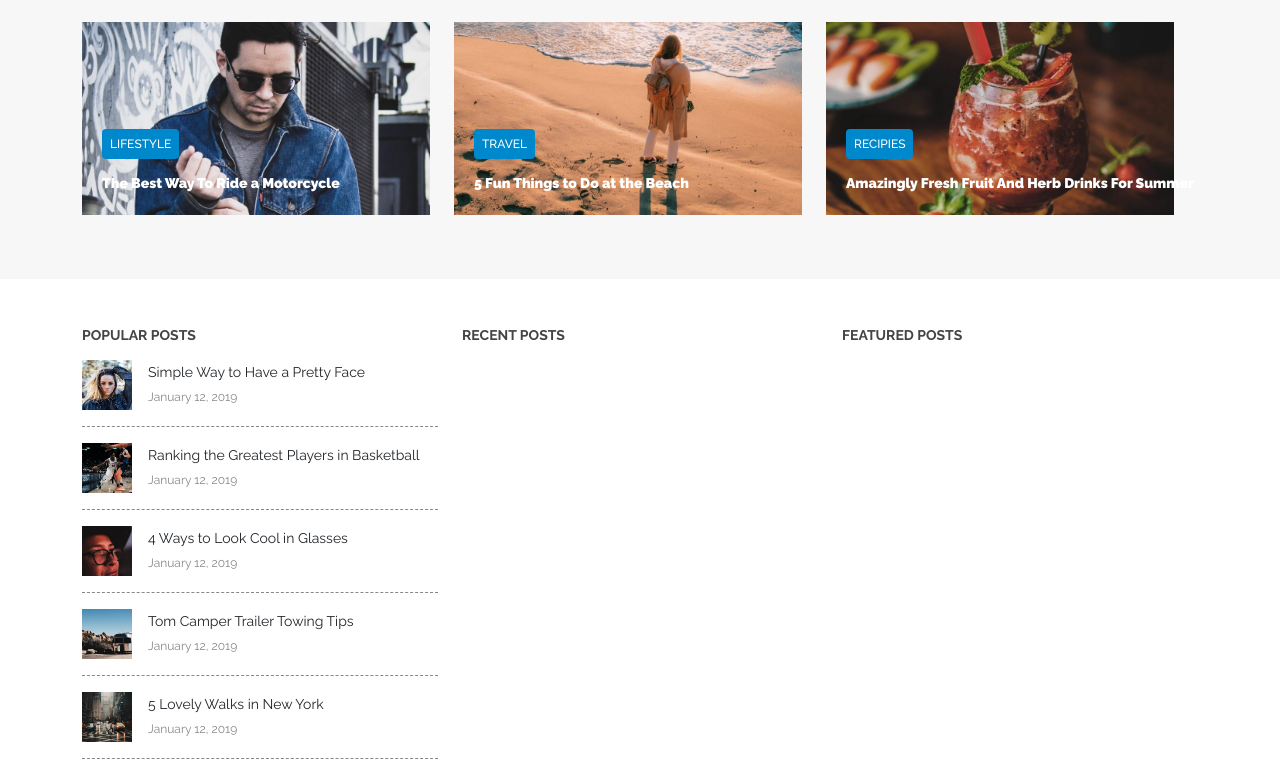
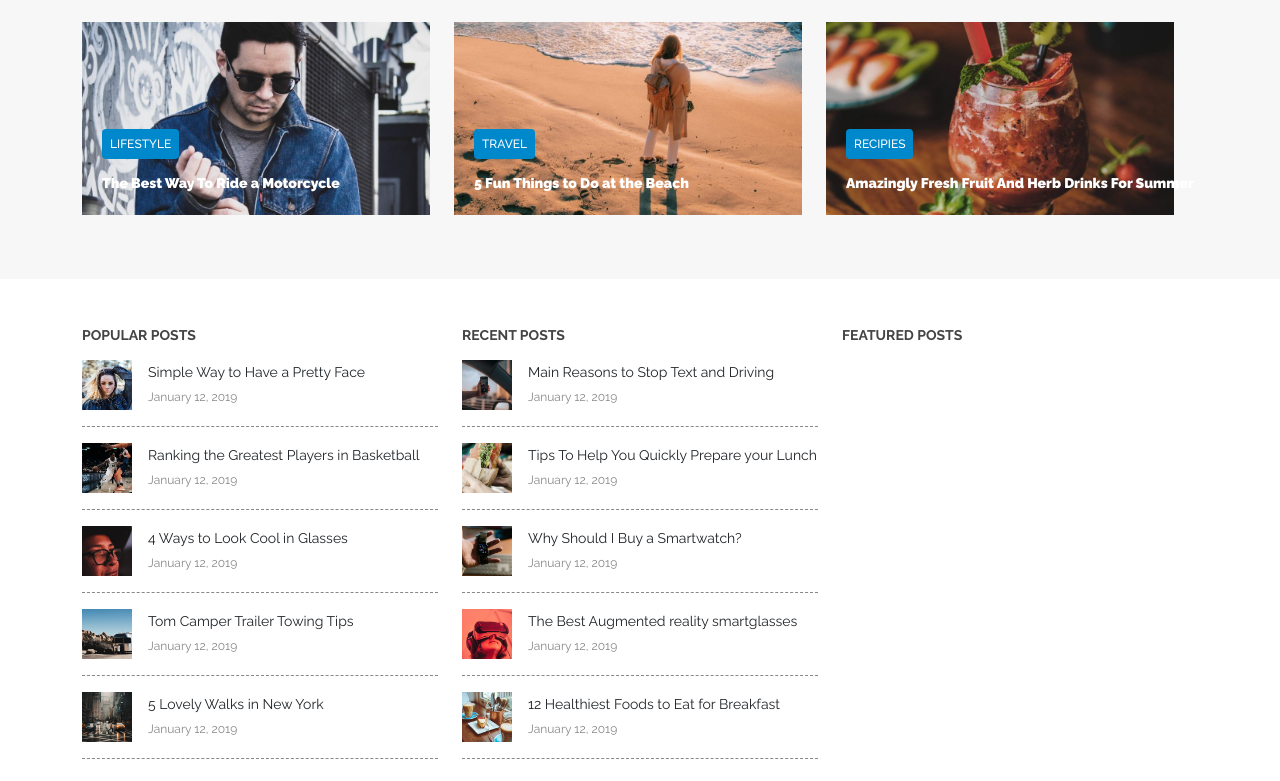
Before and after one commit to pierfrancescoscar/proj-html-vuejs, a Vue app: page / in a window 1280 px wide. Shown: the part 501-1282 px from the top of the page. Built offline with nearby package versions, Linux system fonts and the light colour scheme.

Commit message:
ADD: recent post dynamic lsit

```diff
--- a/src/App.vue
+++ b/src/App.vue
@@ -13,7 +13,7 @@
       <!-- Main Articles -->
       <MainArticles :articles="mainPosts" />
       <!-- Popular, Featured Post List -->
-      <PostList :popular="popularLinks" />
+      <PostList :popular="popularLinks" :recent="recentLinks" />
     </main>
   </div>
 </template>
@@ -181,6 +181,39 @@ export default {
                 },
             ],
 
+            recentLinks: [
+               {
+                    image: 'blog-65',
+                    text: 'Main Reasons to Stop Text and Driving',
+                    date: 'January 12, 2019',
+                    url: '/',
+                },
+               {
+                    image: 'blog-66',
+                    text: 'Tips To Help You Quickly Prepare your Lunch',
+                    date: 'January 12, 2019',
+                    url: '/',
+                },
+               {
+                    image: 'blog-67',
+                    text: 'Why Should I Buy a Smartwatch?',
+                    date: 'January 12, 2019',
+                    url: '/',
+                },
+               {
+                    image: 'blog-68',
+                    text: 'The Best Augmented reality smartglasses',
+                    date: 'January 12, 2019',
+                    url: '/',
+                },
+               {
+                    image: 'blog-69',
+                    text: '12 Healthiest Foods to Eat for Breakfast',
+                    date: 'January 12, 2019',
+                    url: '/',
+                },
+            ],
+
 
         }
     }
--- a/src/components/PostList.vue
+++ b/src/components/PostList.vue
@@ -27,6 +27,26 @@
                 </div>
                 <div class="col-4">
                     <h3 class="text-uppercase">Recent Posts</h3>
+                    <nav>
+                        <ul class="ps-0">
+                            <li class="list-unstyled d-flex mb-3 mt-3" v-for="(link, index) in recent" :key="`article-${index}`">
+
+                                <img class="img-fluid me-3 mb-3" :src="require(`@/assets/${link.image}.jpg`)" :alt="link.text">
+
+                                <div class="link-content">
+
+                                    <div class="link-title">
+                                        <a class="text-decoration-none" :href="link.url">{{link.text}}</a>
+                                    </div>
+
+                                    <div class="link-date">
+                                        <span>{{link.date}}</span>
+                                    </div>
+
+                                </div>
+                            </li>
+                        </ul>
+                    </nav>
                 </div>
                 <div class="col-4">
                     <h3 class="text-uppercase">Featured Posts</h3>
@@ -67,6 +87,8 @@ section {
 
     img {
         width: 50px;
+        height: 50px;
+        object-fit: cover;
     }
 
     a {
```
